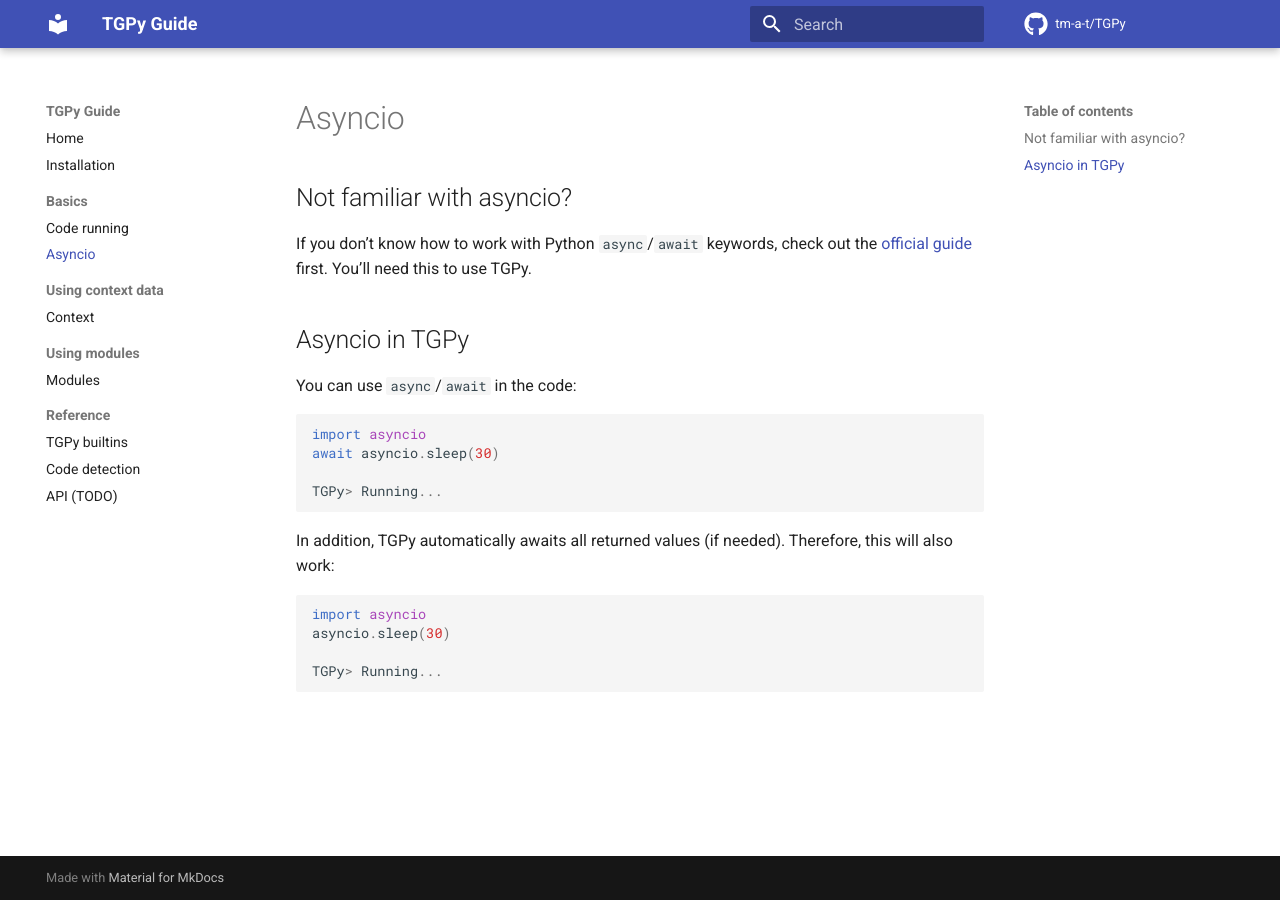
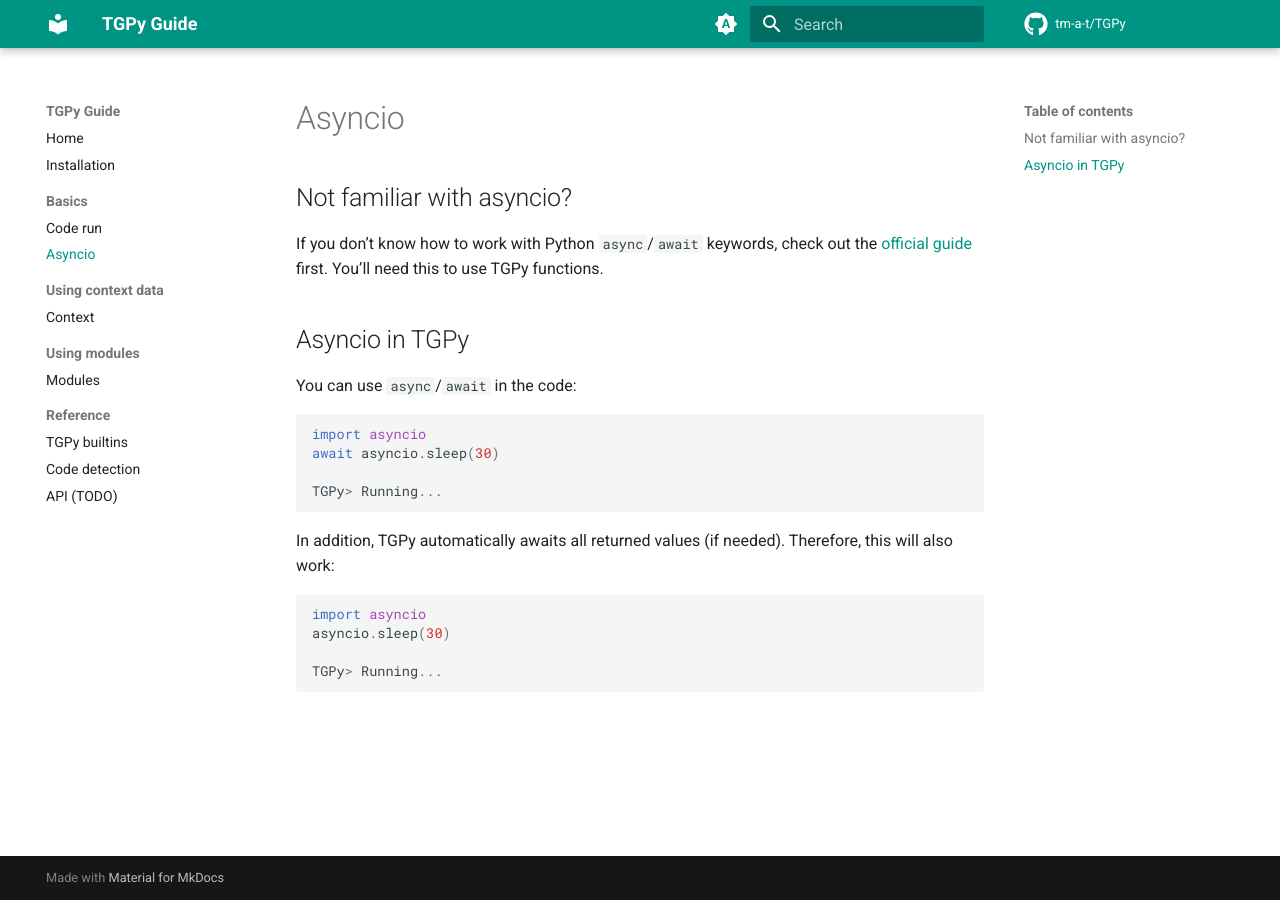
Before and after one commit to tm-a-t/TGPy, an MkDocs documentation site: the page built from guide/docs/basics/asyncio.md, in a window 1280 px wide. Built offline with MkDocs 1.6.1 and Material for MkDocs 9.7.7, drawn with Linux system fonts in a browser that asks for light colours; comment, search, counter and statistics services are not loaded.

Commit message:
docs: guide color palette & guide changes

````diff
--- a/guide/docs/basics/asyncio.md
+++ b/guide/docs/basics/asyncio.md
@@ -2,7 +2,7 @@
 
 ## Not familiar with asyncio?
 
-If you don’t know how to work with Python `async`/`await` keywords, check out the [official guide](https://docs.python.org/3/library/asyncio-task.html) first. You’ll need this to use TGPy.
+If you don’t know how to work with Python `async`/`await` keywords, check out the [official guide](https://docs.python.org/3/library/asyncio-task.html) first. You’ll need this to use TGPy functions.
 
 ## Asyncio in TGPy
 
--- a/guide/docs/basics/code.md
+++ b/guide/docs/basics/code.md
@@ -1,4 +1,4 @@
-# Code running
+# Code run
 
 Just send any Python code to any chat — and it will run.
 ```python
--- a/guide/mkdocs.yml
+++ b/guide/mkdocs.yml
@@ -22,6 +22,24 @@
       bug: octicons/bug-16
       example: octicons/beaker-16
       quote: octicons/quote-16
+  palette:
+    - media: "(prefers-color-scheme)"
+      primary: teal
+      toggle:
+        icon: material/brightness-auto
+        name: Switch to light mode
+    - media: "(prefers-color-scheme: light)"
+      scheme: default
+      primary: teal
+      toggle:
+        icon: material/brightness-7
+        name: Switch to dark mode
+    - media: "(prefers-color-scheme: dark)"
+      scheme: slate
+      primary: teal
+      toggle:
+        icon: material/brightness-4
+        name: Switch to system preference
 plugins:
   - search
 markdown_extensions:
````
Also changed, not shown: guide/docs/index.md (+1 -1 lines).
